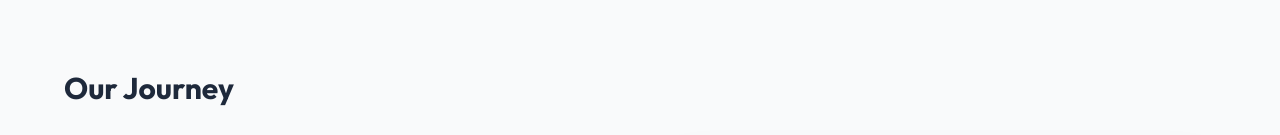
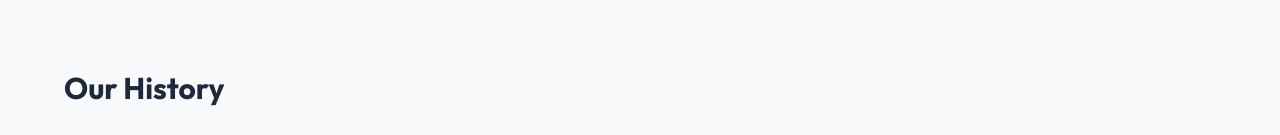
Before and after one commit to nocillax/netpro-school-website, a Next.js app: page /about in a window 1280 px wide. Shown: the part 609-744 px from the top of the page. Built offline with nearby package versions, Linux system fonts and the light colour scheme.

Commit message:
fixed a scroll bug

```diff
--- a/src/app/about/page.tsx
+++ b/src/app/about/page.tsx
@@ -53,11 +53,11 @@ export default function AboutPage() {
         </div>
 
         {/* History Section */}
-        <div id="history" className="mb-24">
+        <div id="history" className="mb-24 scroll-mt-24">
           <div className="grid grid-cols-1 lg:grid-cols-2 gap-12 items-center">
             <div className="order-2 lg:order-1">
               <h2 className="text-3xl font-heading font-bold text-text-heading mb-6">
-                Our Journey
+                Our History
               </h2>
               <div className="space-y-4 text-text-body leading-relaxed">
                 <p>
```
